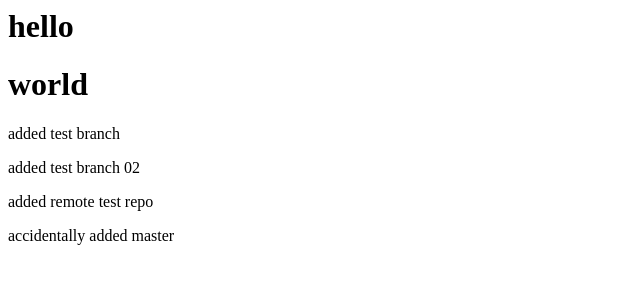
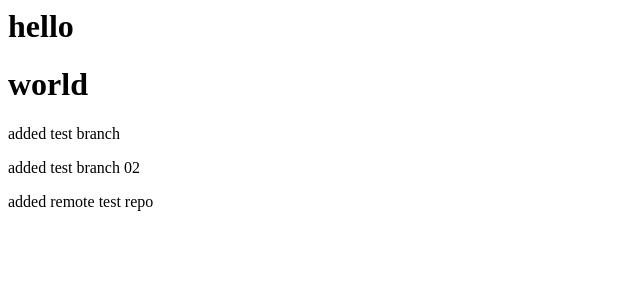
Before and after one commit to ashler24/git-demo, a plain HTML site: page index.html in a window 1280 px wide. Shown: the whole page, without its empty margins (0-640 px from the left). Drawn offline with Linux system fonts and the light colour scheme.

Commit message:
Revert "adf"
This reverts commit f185737aecbd8106a34588b78b264a6fd18088eb.

 Removed accidental master push

```diff
--- a/index.html
+++ b/index.html
@@ -3,4 +3,3 @@
 <p>added test branch</p>
 <p>added test branch 02</p>
 <p>added remote test repo</p>
-<p>accidentally added master</p>
```
